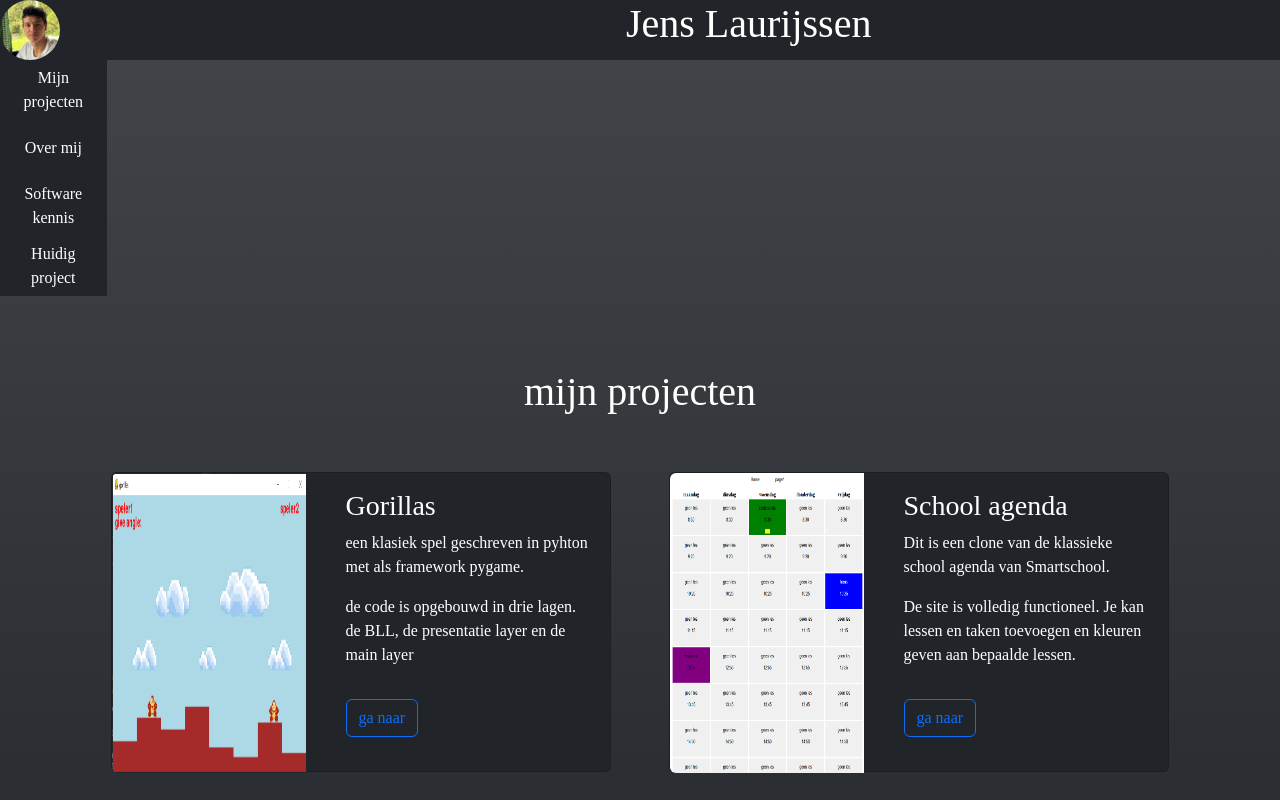
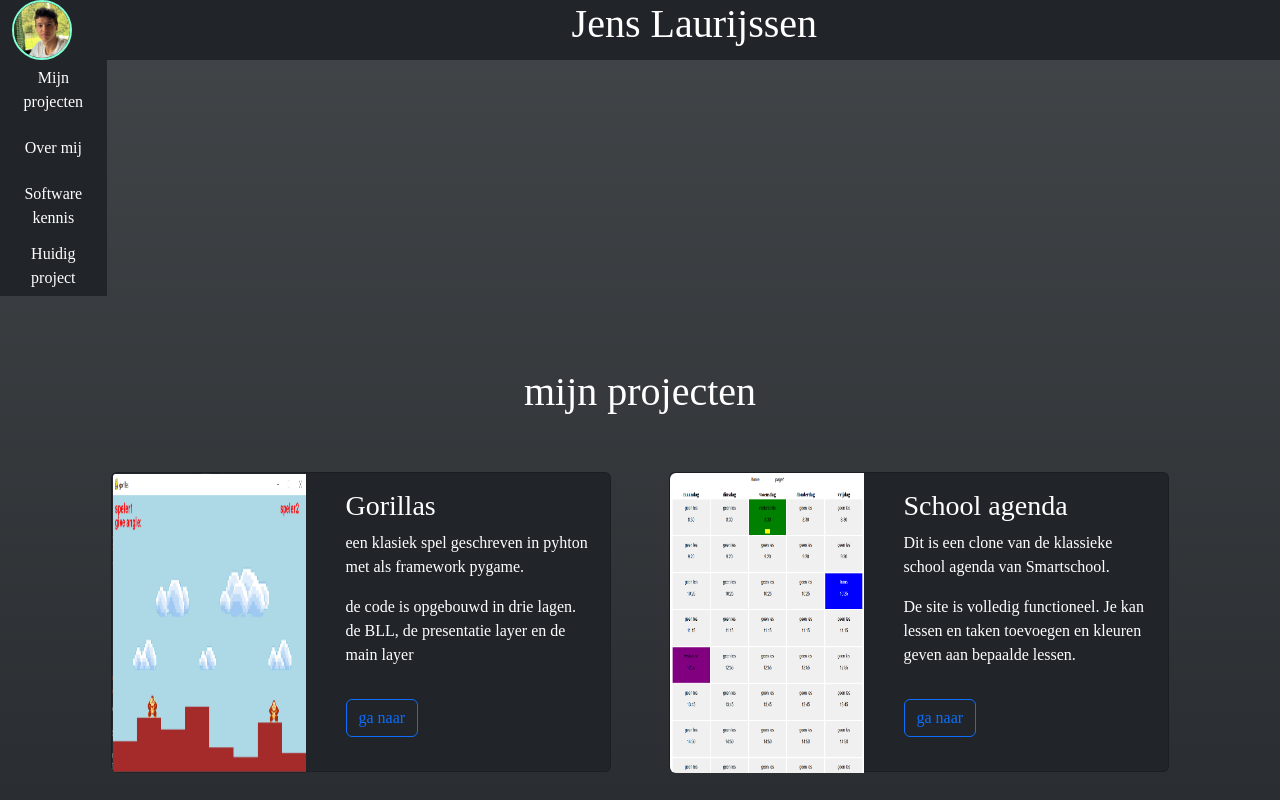
Before and after one commit to jensthebrogrammer/portofolio_site, a React (Vite) app in the folder frontend/: page /#/ in a window 1280 px wide. Shown: the top 800 px of the page. Built offline with nearby package versions, Linux system fonts and the light colour scheme.

Commit message:
update to profile picture

```diff
--- a/frontend/src/App.css
+++ b/frontend/src/App.css
@@ -90,6 +90,5 @@ body{
   height: 60px;
   width: 60px;
   border-radius: 50%;
-  border: 2px;
-  border-color: aquamarine;
+  border: 2px solid aquamarine;
 }
--- a/frontend/src/modules/homepage.jsx
+++ b/frontend/src/modules/homepage.jsx
@@ -15,7 +15,7 @@ export default function Homepage() {
     <div className="container-fluid full_con bg-dark bg-gradient p-0">
       {/*de bovenste bar word de introductie*/}
       <div className="row justify-content-start bg-dark">
-        <div className="col-2 align-item-center justify-content-center">
+        <div className="col-1 align-item-center justify-content-center d-flex">
           <img src="/src/images/my_picture.jpg" className="my-picture" />
         </div>
 
```
